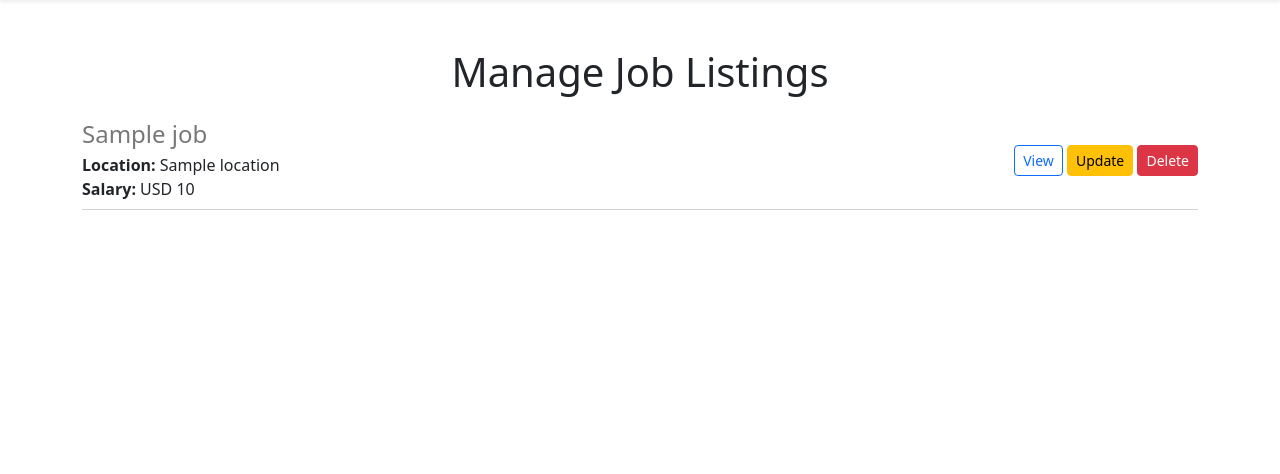
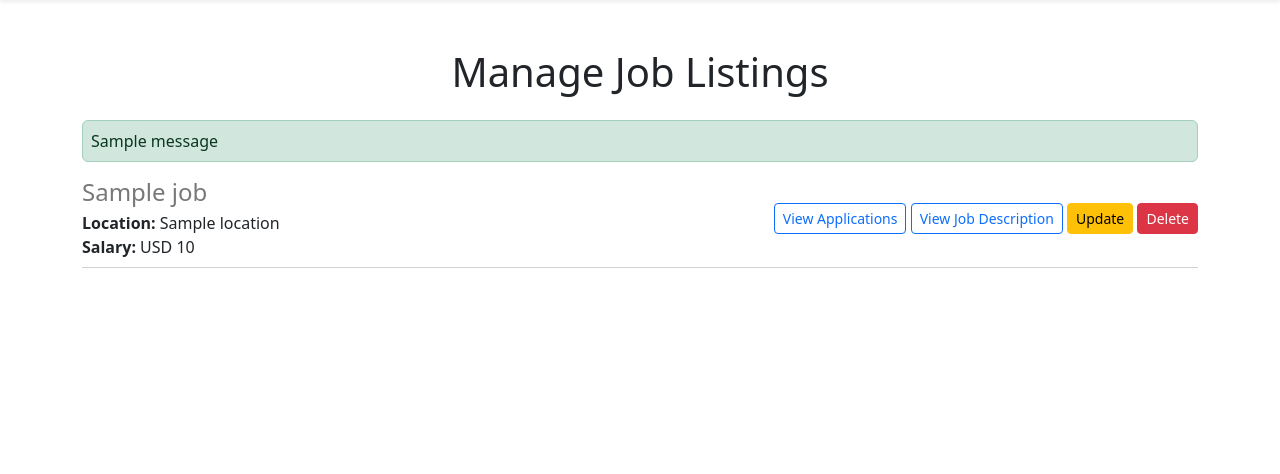
Before and after one commit to JanisKarasa/jk-digital-careers-website-v2, a Flask app: template templates/admin.html in a window 1280 px wide. Shown: the part 56-530 px from the top of the page. Run offline with Flask 3, Linux system fonts and the light colour scheme; the template is opened without the code that fills it: most values are stand-ins (such as "Sample title", 1, 10 or a date in 2020); one stand-in notice (Sample message) is shown.

Commit message:
Adding DELETE from DATABASE feature - OPTION 2 - with FORM. Inserting form in admin.html with Input field and Submit button. Input field is hidden, has a name=‘job_id’, and is populated with job.id value using ‘value’ attribute (value=‘{{ job.id }}’). This way the key-value pair ([('job_id', '12')]) can be send to ‘/delete-job’ endpoint/route with ‘post’ request by submitting a form where name=‘job_id’ serves as a key and value='{{ job.id }}' serves as a value. That ‘/delete-job' route in app.py then will load the data, get the job_id value which is used to load the job from db to check if it is not None and then delete it by using delete_job_from_db(id) function from database.py created using SQL query. Additionally, added FLASH messages to DELETE feature, refactored some templates and added ‘View Applications’ button in admin.html to see applications for each job.

```diff
--- a/app.py
+++ b/app.py
@@ -1,4 +1,4 @@
-from flask import Flask, render_template, jsonify, request, flash, json
+from flask import Flask, render_template, jsonify, request, flash, redirect, url_for
 # importing all function from database.py that's going to be used in our routes
 from database import load_jobs_from_db, load_job_from_db, add_application_to_db, load_applications_from_db, load_application_from_db, delete_job_from_db
 
@@ -123,21 +123,23 @@ def show_application_by_job_json(job_id):
 # A route that will handle the Deletion of the job posting from the database
 @app.route("/delete-job", methods=['POST'])
 def delete_job():
-    # Load the JSON (string) data from the request body (taken from function deleteJob(id) {...body: JSON.stringify({ id: id }...} in deleteJob.js as a string) and parse it into a Python dictionary
-    job = json.loads(request.data)
-    # Extract the 'id' field from the JSON data
-    jobID = job.get('jobID') # Use .get() to safely get the 'id' field without raising an error if it's missing
+    # Extract data from the request body (taken from form in admin.html)
+    job = request.form # ImmutableMultiDict([('job_id', 'x')]) - a special type of dictionary-like object provided by Flask that is immutable
+    # Extract the 'id' field from dictionary-like structure containing a single key-value pair
+    jobID = job.get('job_id') # Use .get() to safely get the 'id' field without raising an error if it's missing
     # Load the job with the specified 'id' from the database to check if it is not empty (None)
     job_db = load_job_from_db(jobID)
     # Check if the 'job_db' variable is not empty (assuming it should contain database data)
     if job_db is not None:
         # Delete the job from the database
         delete_job_from_db(jobID)
-        # Returning an empty response with a status code of 204 (indicating success with no content)
-        return jsonify({}), 204
+        # Redirect to admin.html and flash the message
+        flash('Job deleted successfully!', 'success')
+        return redirect(url_for('admin'))
 
-    # If the job with the specified 'id' does not exist, return an appropriate response (e.g., a 404 error).
-    return jsonify({"error": "Job not found"}), 404
+    # If the job with the specified 'id' does not exist, redirect to admin.html and flash the message
+    flash('Job not found, invalid job ID!', 'danger')
+    return redirect(url_for('admin'))
 
 
 if __name__ == "__main__":
--- a/templates/admin.html
+++ b/templates/admin.html
@@ -4,33 +4,40 @@
 <h1 class="text-center mt-5 mb-4">Manage Job Listings</h1>
 
 <div class="container">
-  {% for job in jobs %}
+  <!-- FLASH MESSAGE that changes colors (red or green) according to category (success or danger)-->
+  {% include 'includes/flash_message_logic.html' %} {% for job in jobs %}
   <div class="jobs__wrapper">
     <!-- looping through the jobs=JOBS - the list of many dictionaries, putting them in tags and giving them styling-->
-    <div class="jobs__info">
-      <h4 class="job__title">{{job.title}}</h4>
-      <p class="job__location"><b>Location:</b> {{job.location}}</p>
-      <!-- if the salary is not listed for some roles, we are handling with conditional -->
-      {% if job.salary %}
-      <p class="job__salary"><b>Salary:</b> {{job.currency}} {{job.salary}}</p>
-      {% else %}
-      <p class="job__salary"><b>Salary:</b> Undisclosed</p>
-      {% endif %}
-    </div>
+    {% include 'includes/jobitem.html' %}
     <div class="button__wrapper">
-      <!-- Linking the button to application form of the specific job -->
+      <!-- Linking the button to all applications for the specific job -->
+      <a href="/api/apps_by_job/{{job.id}}" class="btn btn-outline-primary btn-sm"
+        >View Applications</a
+      >
       <a href="/api/job/{{job.id}}" class="btn btn-outline-primary btn-sm"
-        >View</a
+        >View Job Description</a
       >
       <button type="button" class="btn btn-warning btn-sm">Update</button>
-      <!-- DELETE BUTTON -->
-      <button
+
+      <!-- DELETE BUTTON with FORM, INPUT & BUTTON -->
+      <!-- Start of a form element with the HTTP POST method sending info to "/delete-job" route/endpoint -->
+      <form method="POST" action="/delete-job" class="d-inline-block">
+        <!-- Hidden input field to store/populate the job ID value -->
+        <!-- 'name' is used as the key, and it specifies the name of the form field. 'value' is used as the value associated with that form field. -->
+        <!-- When the form is submitted, the data is sent to the server as a key-value pair. -->
+        <input type="hidden" name="job_id" value="{{ job.id }}" />
+        <!-- Delete button triggering the form submission - sending ImmutableMultiDict([('job_id', 'x')]) to "/delete-job" request.form -->
+        <button type="submit" class="btn btn-danger btn-sm">Delete</button>
+      </form>
+
+      <!-- DELETE BUTTON with JAVASCRIPT -->
+      <!-- <button
         type="button"
         class="btn btn-danger btn-sm"
         onClick="deleteJob(`{{job.id}}`)"
       >
         Delete
-      </button>
+      </button> -->
     </div>
   </div>
   {% endfor %}
--- /dev/null
+++ b/templates/includes/flash_message_logic.html
@@ -0,0 +1,9 @@
+<!-- FLASH MESSAGE that changes colors (red or green) according to category (success or danger)-->
+{% with messages = get_flashed_messages(with_categories=true) %} {% if messages
+%}
+<div>
+  {% for category, message in messages %}
+  <div class="alert alert-{{ category }} p-2">{{ message }}</div>
+  {% endfor %}
+</div>
+{% endif %} {% endwith %}
--- a/templates/includes/jobitem.html
+++ b/templates/includes/jobitem.html
@@ -3,7 +3,6 @@ as well using 'for' loop. And inside desired template inside the 'for' loop we
 write {% include 'jobitem.html' %}, like in home.html. This is a nice way to
 organize the information across multiple templates #}
 
-<div class="jobs__wrapper">
 <div class="jobs__info">
   <h4 class="job__title">{{job.title}}</h4>
   <p class="job__location"><b>Location:</b> {{job.location}}</p>
@@ -14,8 +13,3 @@ organize the information across multiple templates #}
   <p class="job__salary"><b>Salary:</b> Undisclosed</p>
   {% endif %}
 </div>
-  <div>
-    <!-- Linking the button to application form of the specific job -->
-    <a href="/job/{{job.id}}" class="btn btn-outline-primary btn-sm">Apply</a>
-  </div>
-</div>
--- a/templates/includes/nav.html
+++ b/templates/includes/nav.html
@@ -44,4 +44,5 @@
     </div>
   </div>
 </nav>
-<div style="height: 56px"></div>
+<!-- As i fixed a footer staying on the bottom, the heights of the div bellow got pushed out so I applied margin-top -->
+<div style="margin-top: 56px"></div>
```
Also changed, not shown: templates/application_submitted.html (+1 -10 lines), templates/home.html (+11 -1 lines), 1 other file. Lines whose indentation alone changed are shown as unchanged.
